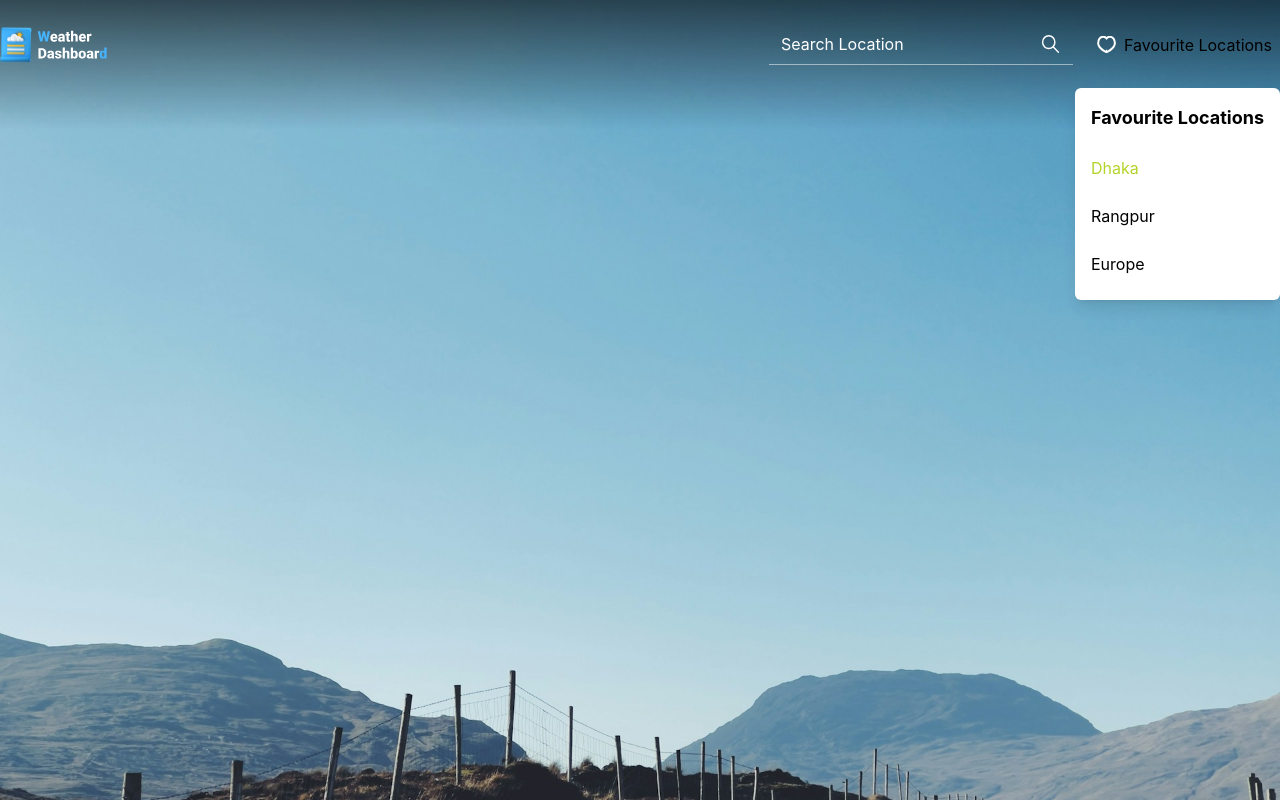
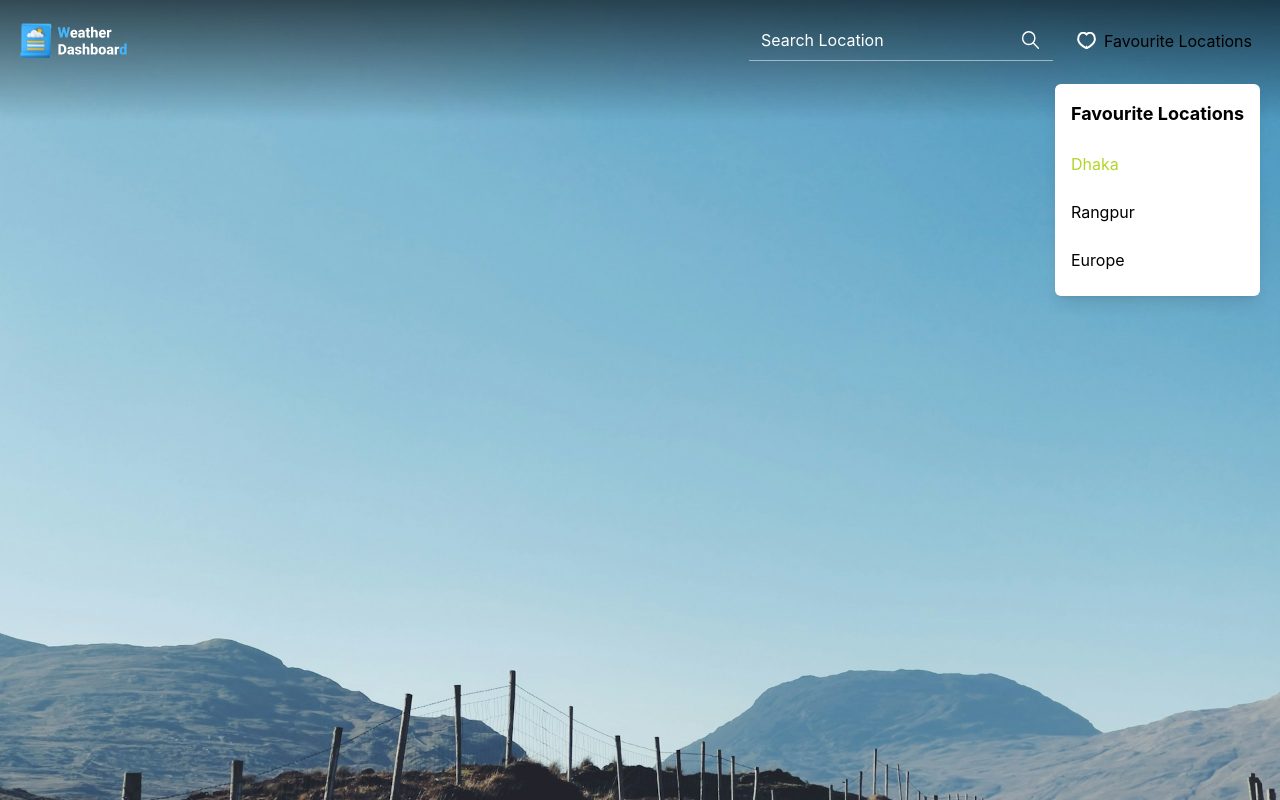
Before and after one commit to salmanshafiq00/weather-dash, a React (Vite) app: page / in a window 1280 px wide. Built offline with nearby package versions, Linux system fonts and the light colour scheme.

Commit message:
Add container styling to index.css for improved layout

```diff
--- a/src/index.css
+++ b/src/index.css
@@ -9,3 +9,10 @@
   --container-center: true;
   --container-padding: 1.25rem;
 }
+
+@layer {
+  .container {
+    @apply mx-auto;
+    padding: 1.25rem;
+  }
+}
```
